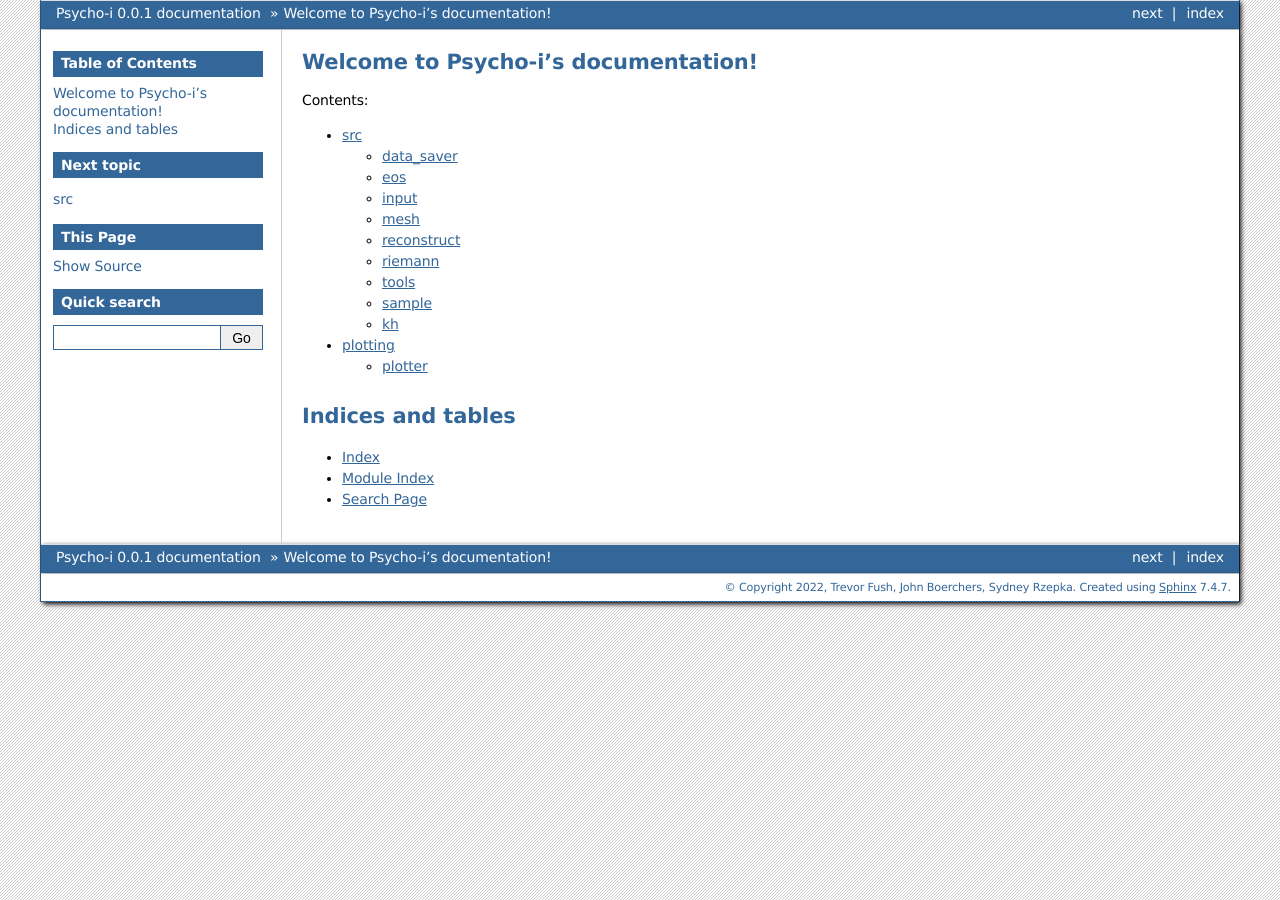
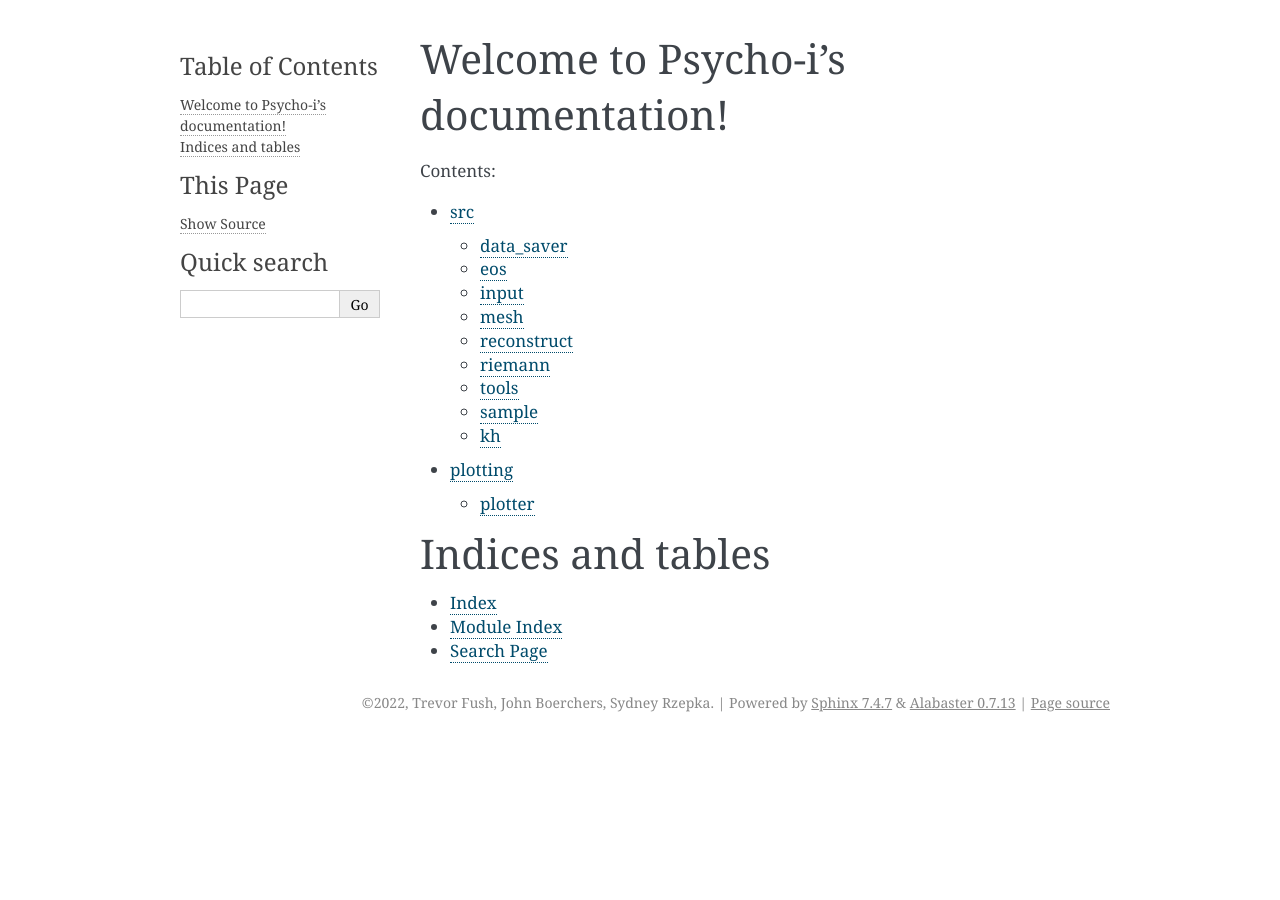
Before and after one commit to johnboerchers/psycho-i, a Sphinx documentation site: the page built from docs/index.rst, in a window 1280 px wide. Built offline with Sphinx 7.4.7, drawn with Linux system fonts in a browser that asks for light colours.

Commit message:
Try different theme

```diff
--- a/docs/conf.py
+++ b/docs/conf.py
@@ -37,5 +37,5 @@ exclude_patterns = ['_build', 'Thumbs.db', '.DS_Store']
 # -- Options for HTML output -------------------------------------------------
 # https://www.sphinx-doc.org/en/master/usage/configuration.html#options-for-html-output
 
-html_theme = "bizstyle"
+#html_theme = "bizstyle"
 html_static_path = ['_static']
```
